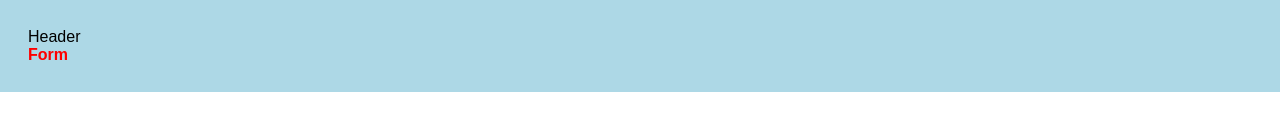
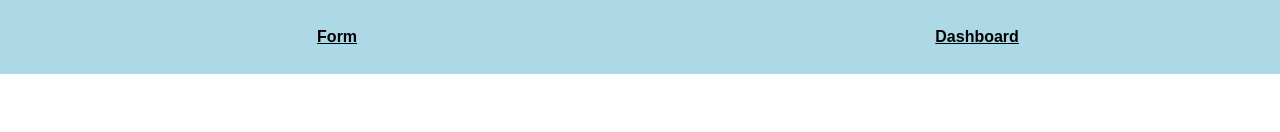
Before and after one commit to WilliamYe6/Inspire.ai, a React (Create React App) app in the folder frontend/: page / in a window 1280 px wide. Shown: the top 132 px of the page. Built offline with nearby package versions, Linux system fonts and the light colour scheme; no server answers; a web font is replaced by a local one.

Commit message:
finished header styling and routing

```diff
--- a/frontend/src/components/Header.js
+++ b/frontend/src/components/Header.js
@@ -1,26 +1,71 @@
-import React from "react";
+import React, { useState } from "react";
 import styled from "styled-components";
+import { useNavigate } from "react-router-dom";
 
 const Header = () => {
+  let navigate = useNavigate();
+
+  const [selectedPage, setSelectedPage] = useState("");
+
+  const toggleRouterButtonStyle = (page) => {
+    return (page === selectedPage) ? "red_highlight" : "no_highlight";
+  }
+
+  const navigateToForm = () => {
+    setSelectedPage("form");
+    navigate("/form");
+  }
+
+  const navigateToDashboard = () => {
+    setSelectedPage("dashboard");
+    navigate("/");
+  }
+
   return (
     <Div>
-      Header
-      <Form>Form</Form>
+      <FormRedirect className={toggleRouterButtonStyle("form")} onClick={() => {navigateToForm()}}>Form</FormRedirect>
+      <DashboardRedirect className={toggleRouterButtonStyle("dashboard")} onClick={() => {navigateToDashboard()}}>Dashboard</DashboardRedirect>
     </Div>
   );
 };
 
 const Div = styled.div`
+  display: flex;
+  flex-direction: row;
+  justify-content: space-around;
+  background-color: lightblue;
+  width: 100%;
   padding: 1.75em;
-  width: 100%;
-  background-color: lightblue;
-  flex-direction: row;
 `;
 
-const Form = styled.div`
-  flex-direction: row;
-  color: red;
+const FormRedirect = styled.div`
+  color: black;
+  text-decoration: underline;
   font-weight: bold;
+  cursor: pointer;
+
+  &.red_highlight {
+    color: red
+  }
+
+  &.without_highlight {
+    color: black
+  }
 `;
 
+const DashboardRedirect = styled.div`
+  color: black;
+  text-decoration: underline;
+  font-weight: bold;
+  cursor: pointer;
+
+  &.red_highlight {
+    color: red
+  }
+
+  &.without_highlight {
+    color: black
+  }
+`
+
 export default Header;
```
